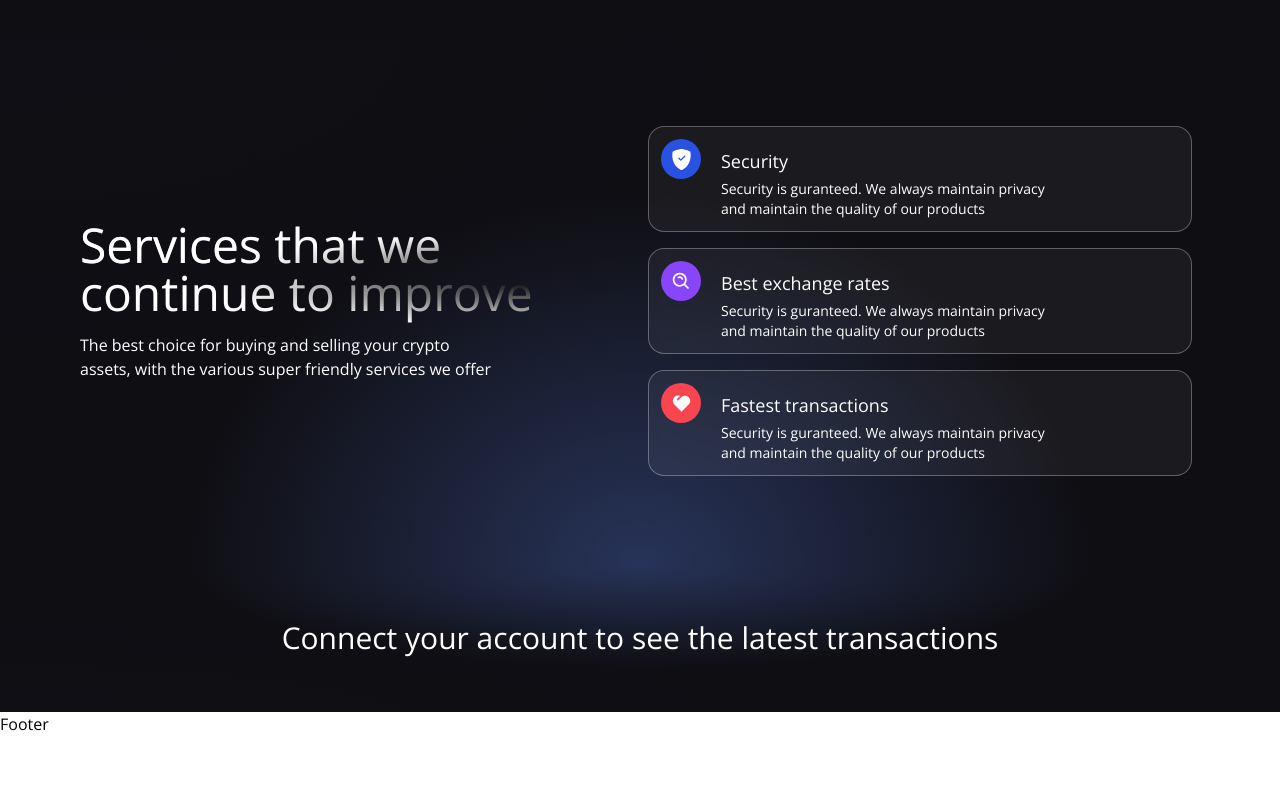
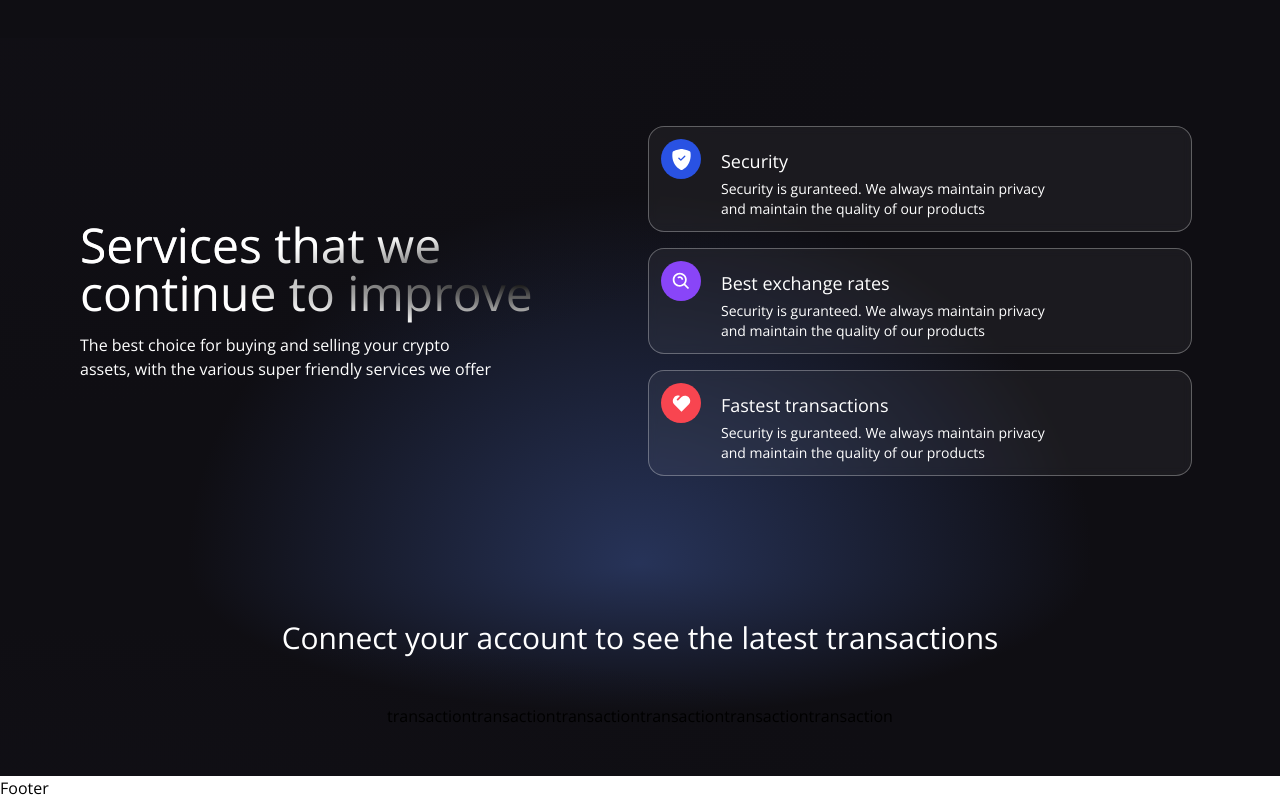
Before and after one commit to plmokn210/web3_project_1, a React (Vite) app in the folder client/: page / in a window 1280 px wide. Shown: the part 727-1527 px from the top of the page. Before the commit the page ends 1463 px from the top, so only its background shows below. Built offline with nearby package versions, Linux system fonts and the light colour scheme.

Commit message:
transaction div

```diff
--- a/client/src/components/Transactions.jsx
+++ b/client/src/components/Transactions.jsx
@@ -1,6 +1,11 @@
 import React, { useContext } from "react";
 import { TransactionContext } from "../context/TransactionContext";
 import dummyData from "../utils/dummyData";
+import { shortenAddress } from "../utils/shortenAddress";
+
+const TransactionCard = ({ addressTo, addressFrom, timestamp, amount, url }) => {
+  return 'transaction'
+}
 
 const Transactions = () => {
   const { currentAccount } = useContext(TransactionContext);
@@ -16,6 +21,12 @@ const Transactions = () => {
             Connect your account to see the latest transactions
           </h3>
         )}
+
+        <div className="flex flex-wrap justify-center items-center mt-10">
+          {dummyData.reverse().map((transaction, i) => (
+            <TransactionCard key={i} {...transaction} />
+          ))}
+        </div>
       </div>
     </div>
   );
```
